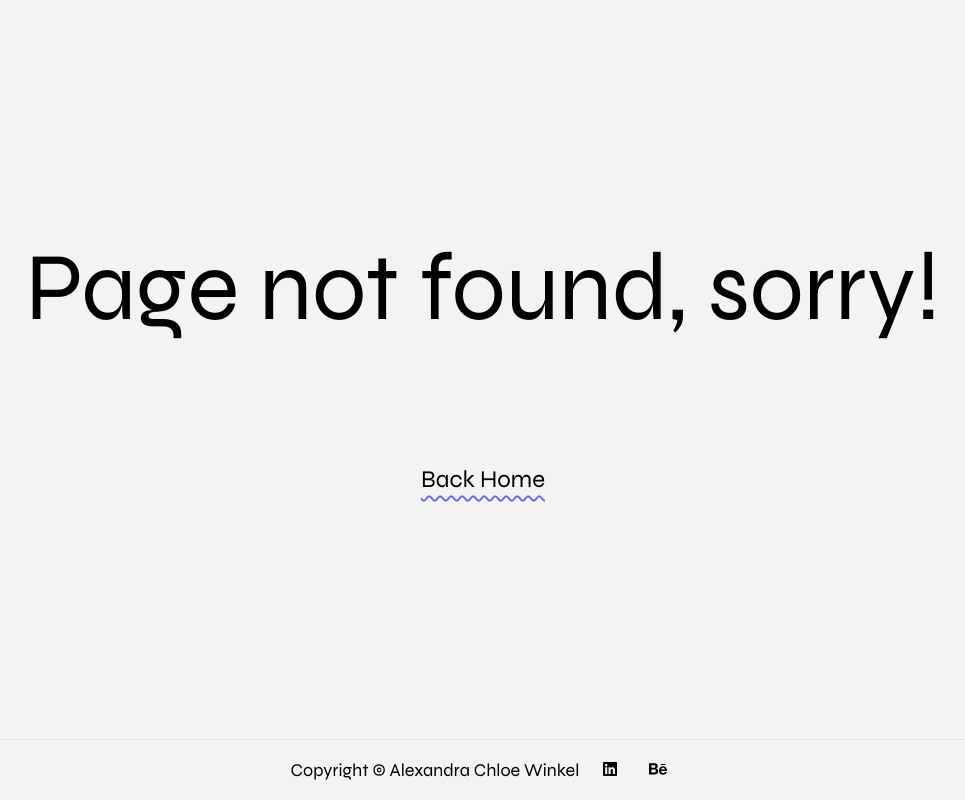
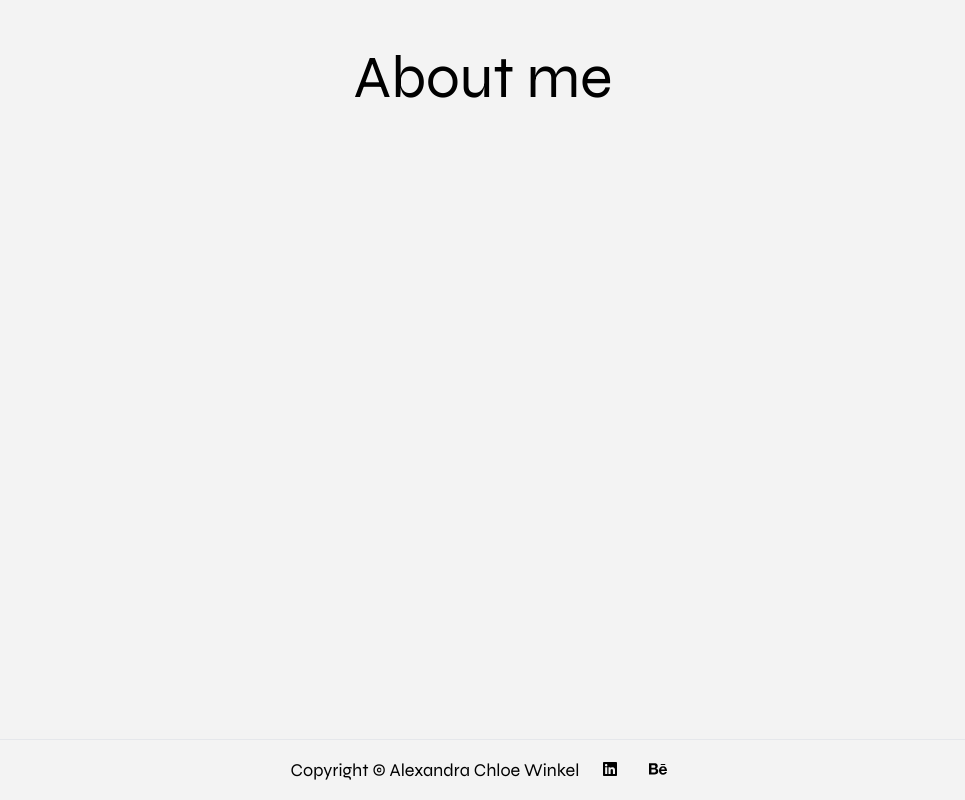
Before and after one commit to fourstepper/chloewinkel.com-nextjs, a Next.js app: page /about-me in a window 1280 px wide. Before the commit this address had no page. Shown: the whole page, without its empty margins (157-1122 px from the left). Built offline with nearby package versions, Linux system fonts and the light colour scheme.

Commit message:
feat(site): add about-me page

```diff
--- /dev/null
+++ b/src/app/about-me/page.tsx
@@ -0,0 +1,13 @@
+import { Header } from "@Header";
+
+const AboutMe = () => {
+  return (
+    <main>
+      <div>
+        <Header heading="About me" />
+      </div>
+    </main>
+  );
+};
+
+export default AboutMe;
```
